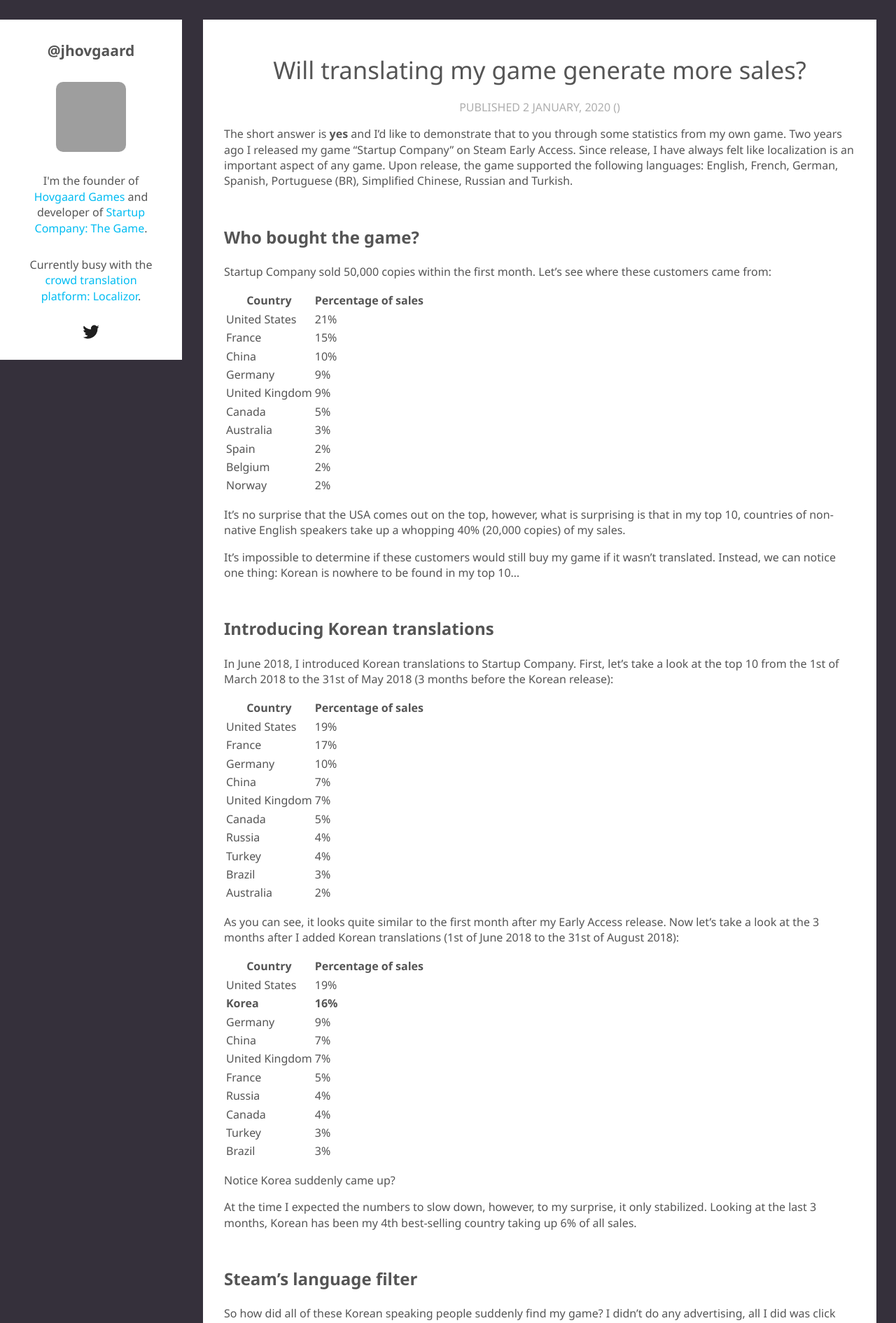
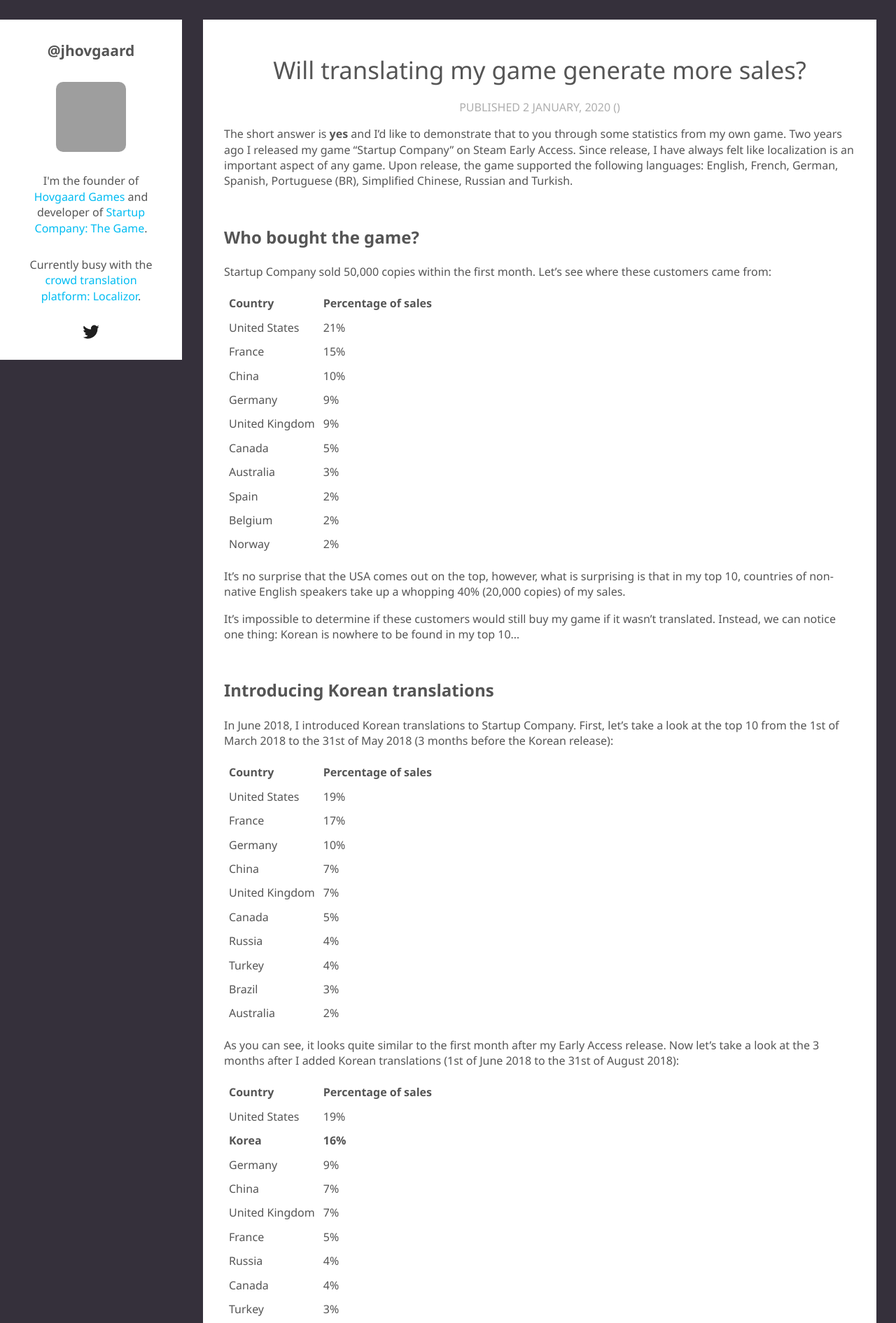
Before and after one commit to jhovgaard/jhovgaard.github.io, a Jekyll site: the page built from index.html, in a window 1280 px wide. Shown: the top 1890 px of the page at 70% size. Built offline with Jekyll 4.4.1, drawn with Linux system fonts in a browser that asks for light colours; nearby versions of some CDN libraries; a script that is not in the unit is left out; the list of posts is cut into pages by our own code; comment, search, counter and statistics services are not loaded; grey boxes are pictures that could not be loaded.

Commit message:
Update style.css

```diff
--- a/css/style.css
+++ b/css/style.css
@@ -139,6 +139,27 @@
 	text-decoration: none;
 }
 
+#container table {
+}
+
+
+#container thead {
+	border-bottom: 2px solid #ececec;
+}
+
+#container tr {
+	border-bottom: 1px solid #ececec;
+}
+
+#container th {
+	text-align: left;
+	    padding: 5px;
+}
+
+#container td {
+	    padding: 5px;
+}
+
 #servant-ad {
   background-color: #eaedee;
   padding: 10px;
```
